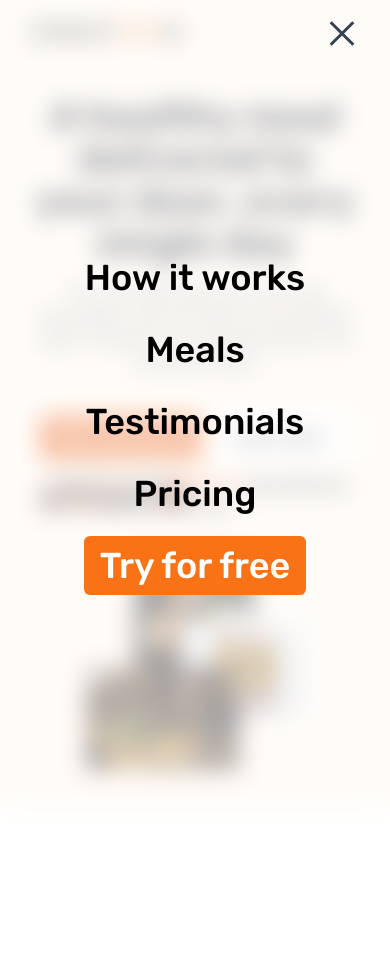
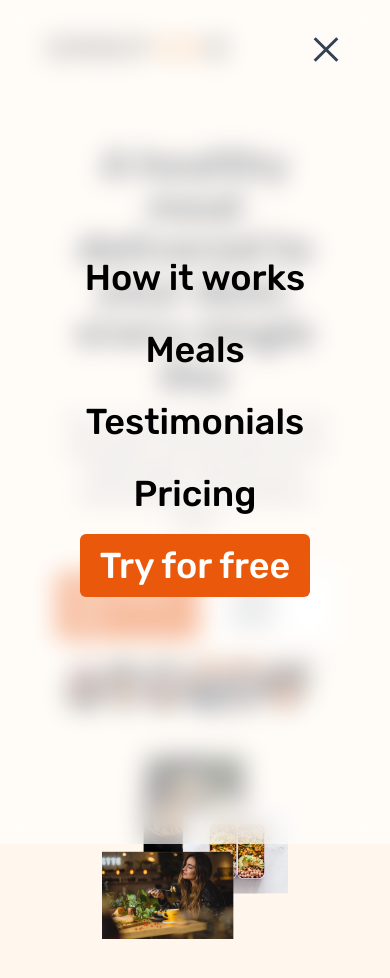
Before and after one commit to halfaruqy/compro-template, a website: page src/index.html in a window 390 px wide. Both pictures are taken after a click on the element 342 px from the left and 32 px from the top of the page. Before the commit the page ends 844 px from the top, so only its background shows below. Drawn offline with Linux system fonts and the light colour scheme.

Commit message:
edit hero section

```diff
--- a/package.json
+++ b/package.json
@@ -4,5 +4,8 @@
     "postcss": "^8.4.38",
     "tailwindcss": "^3.4.3"
   },
-  "scripts": {"build": "tailwindcss build -i src/assets/css/style.css -o src/assets/css/output.css --watch"}
+  "scripts": {
+    "dev": "tailwindcss build -i src/assets/css/style.css -o src/assets/css/output.css --watch",
+    "build": "tailwindcss build -i src/assets/css/style.css -o src/assets/css/output.css"
+  }
 }
--- a/src/index.html
+++ b/src/index.html
@@ -11,19 +11,19 @@
     <script defer src="assets/js/script.js"></script>
 	</head>
 	<body class="font-rubik">
-		<header class="flex fixed items-center justify-between py-8 px-8 bg-orange-50 min-w-full h-10">
+		<header class="flex fixed items-center justify-between py-12 px-12 bg-orange-50 min-w-full h-10">
       <a href="#">
-        <img class="h-5 w-full" alt="Omnifood logo" src="assets/img/omnifood-logo.png" />
+        <img class="h-6 w-auto" alt="Omnifood logo" src="assets/img/omnifood-logo.png" />
       </a>
 
       <nav class="md:w-full md:static md:opacity-100 md:visible md:backdrop-blur-none md:pointer-events-auto md:translate-x-0 md:h-10 md:justify-end nav flex justify-center items-center absolute top-0 left-0 w-0 h-screen -translate-x-full font-medium opacity-0 pointer-events-none transition-all">
         <ul class="flex flex-col gap-8 text-center text-4xl md:text-lg md:flex-row">
-          <li><a href="#how">How it works</a></li>
-          <li><a href="#meals">Meals</a></li>
-          <li><a href="#testimonials">Testimonials</a></li>
-          <li><a href="#pricing">Pricing</a></li>
+          <li><a class="text-black transition-all hover:text-orange-600" href="#how">How it works</a></li>
+          <li><a class="text-black transition-all hover:text-orange-600" href="#meals">Meals</a></li>
+          <li><a class="text-black transition-all hover:text-orange-600" href="#testimonials">Testimonials</a></li>
+          <li><a class="text-black transition-all hover:text-orange-600" href="#pricing">Pricing</a></li>
           <li>
-            <a class="bg-orange-500 text-white rounded-md px-4 py-2" href="#cta">Try for free</a>
+            <a class="bg-orange-600 text-white rounded-md px-5 py-2.5 transition ease-in-out duration-150 hover:bg-orange-800" href="#cta">Try for free</a>
           </li>
         </ul>
       </nav>
@@ -34,28 +34,28 @@
     </header>
 
 		<main class="flex flex-col gap-12 overflow-hidden">
-      <section class="section-hero w-screen h-max bg-orange-50 px-8 pt-24 pb-10 lg:px-32">
-        <div class="flex flex-col gap-10 md:flex-row lg:gap-20">
-          <div class="flex flex-col justify-center gap-4 text-gray-900 lg:gap-8 lg:mr-12">
+      <section class="section-hero w-screen h-max bg-orange-50 px-14 pt-36 pb-10 lg:px-32 lg:h-screen">
+        <div class="flex flex-col gap-10 md:flex-row lg:gap-16 lg:px-12">
+          <div class="flex flex-col justify-center gap-4 text-gray-900 lg:gap-8">
             <h1 class="font-bold text-[40px] text-center leading-[1.05] md:text-3xl lg:text-[52px] lg:leading-[1.1] lg:text-left">A healthy meal delivered to your door, every single day</h1>
             <p class="text-center text-gray-700 lg:text-xl lg:text-left">The smart 365-days-per-year food subscription that will make you
               eat healthy again. Tailored to your personal tastes and
               nutritional needs.</p>
             <div class="flex gap-4 justify-center items-center lg:justify-start mt-6">
-              <a class="block bg-orange-600 py-2.5 px-4 rounded-md font-semibold text-white" href="#">Start eating well</a>
-              <a class="block bg-white py-2.5 px-4 rounded-md font-semibold" href="#">Learn more &darr;</a>
+              <a class="block bg-orange-600 py-2.5 px-4 rounded-md font-semibold text-white transition ease-in-out duration-150 hover:bg-orange-800" href="#">Start eating well</a>
+              <a class="block bg-white py-2.5 px-4 rounded-md font-semibold transition ease-in-out duration-150 hover:bg-gray-100" href="#">Learn more &darr;</a>
             </div>
 
-            <div class="social-proof flex justify-center gap-3 items-center lg:justify-start">
+            <div class="social-proof flex justify-center gap-3 items-center lg:justify-start lg:mt-10">
               <div class="flex items-center">
-                <img class="w-10 h-10 -mr-4 border-4 border-orange-50 rounded-full" src="assets/img/customers/customer-1.jpg" alt="Customer photo" />
-                <img class="w-10 h-10 -mr-4 border-4 border-orange-50 rounded-full"-full" src="assets/img/customers/customer-2.jpg" alt="Customer photo" />
-                <img class="w-10 h-10 -mr-4 border-4 border-orange-50 rounded-full"-full" src="assets/img/customers/customer-3.jpg" alt="Customer photo" />
-                <img class="w-10 h-10 -mr-4 border-4 border-orange-50 rounded-full"-full" src="assets/img/customers/customer-4.jpg" alt="Customer photo" />
-                <img class="w-10 h-10 -mr-4 border-4 border-orange-50 rounded-full"-full" src="assets/img/customers/customer-5.jpg" alt="Customer photo" />
-                <img class="w-10 h-10 border-4 border-orange-50 rounded-full" src="assets/img/customers/customer-6.jpg" alt="Customer photo" />
+                <img class="w-14 h-14 -mr-4 border-4 border-orange-50 rounded-full" src="assets/img/customers/customer-1.jpg" alt="Customer photo" />
+                <img class="w-14 h-14 -mr-4 border-4 border-orange-50 rounded-full"-full" src="assets/img/customers/customer-2.jpg" alt="Customer photo" />
+                <img class="w-14 h-14 -mr-4 border-4 border-orange-50 rounded-full"-full" src="assets/img/customers/customer-3.jpg" alt="Customer photo" />
+                <img class="w-14 h-14 -mr-4 border-4 border-orange-50 rounded-full"-full" src="assets/img/customers/customer-4.jpg" alt="Customer photo" />
+                <img class="w-14 h-14 -mr-4 border-4 border-orange-50 rounded-full"-full" src="assets/img/customers/customer-5.jpg" alt="Customer photo" />
+                <img class="w-14 h-14 border-4 border-orange-50 rounded-full" src="assets/img/customers/customer-6.jpg" alt="Customer photo" />
               </div>
-              <p class="font-bold text-sm">
+              <p class="font-bold text-sm lg:text-lg">
                 <span class="text-orange-600">250,000+</span> meals delivered last year!
               </p>
             </div>
```
Also changed, not shown: src/assets/css/output.css.
